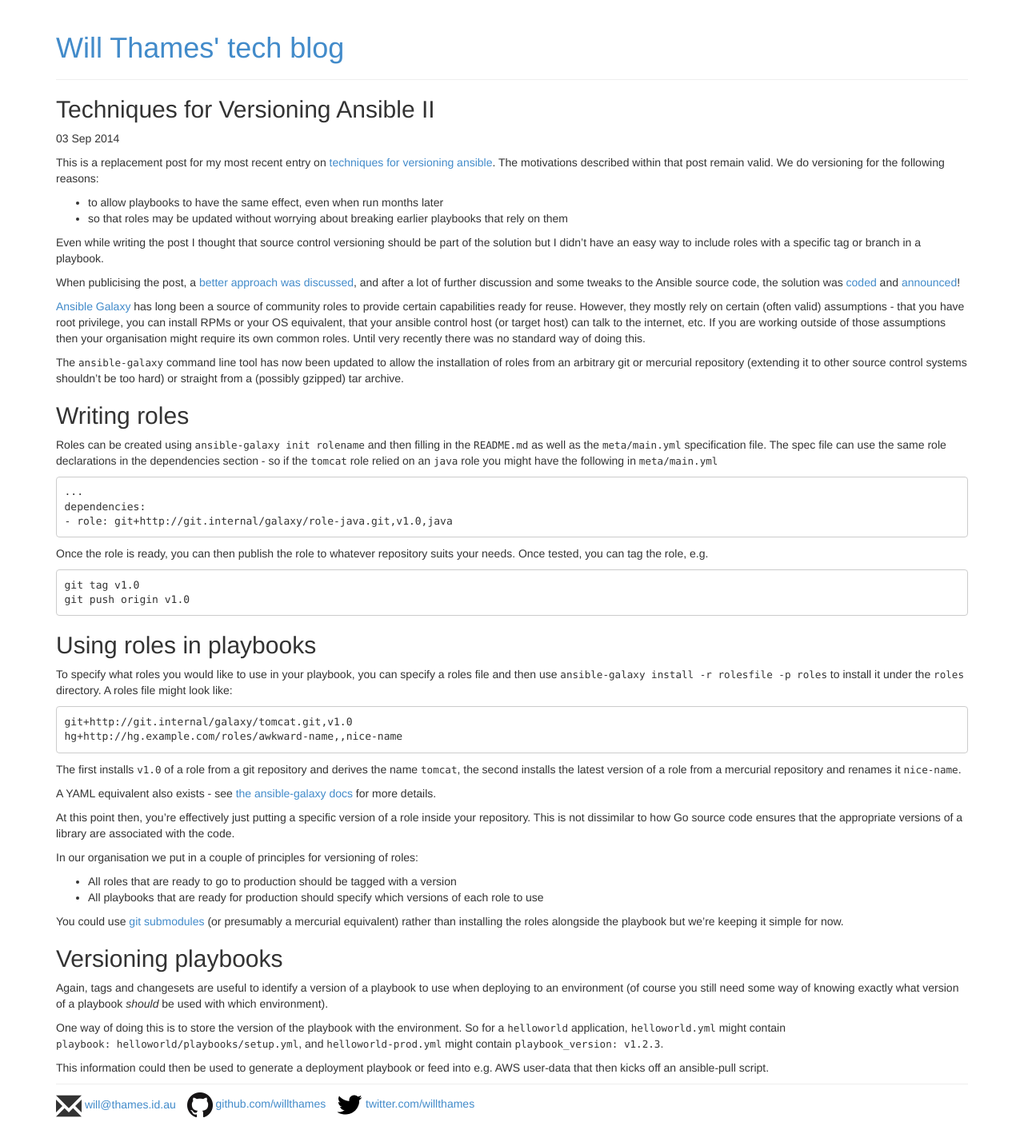
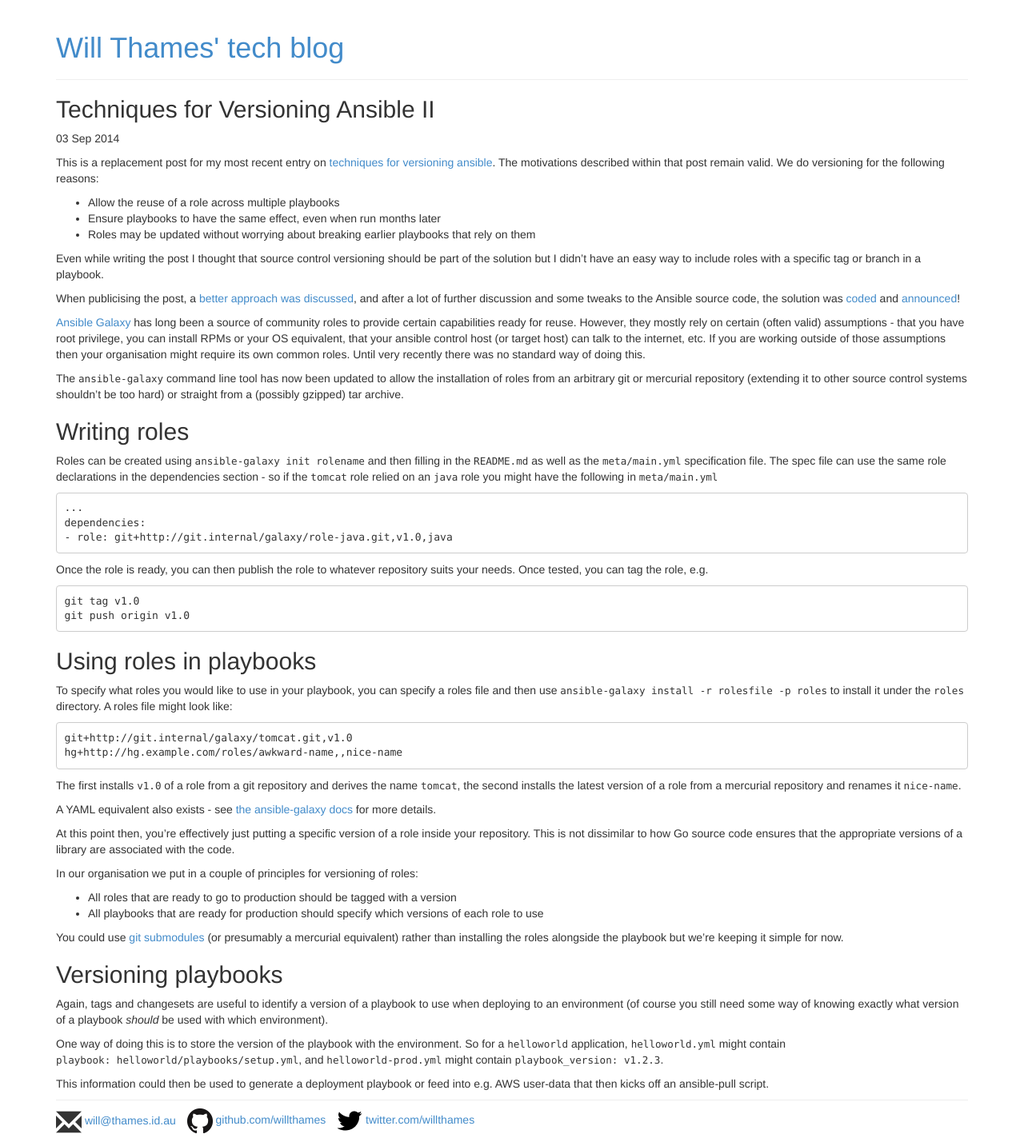
Before and after one commit to willthames/willthames.github.io, a Jekyll site: the page built from _posts/2014-09-03-techniques-for-versioning-ansible-ii.markdown, in a window 1280 px wide. Shown: the whole page at 80% size. Built offline with Jekyll 4.4.1, drawn with Linux system fonts in a browser that asks for light colours; Markdown is read by kramdown in place of the engine named in the settings.

Commit message:
Improved motivation section

```diff
--- a/_posts/2014-09-03-techniques-for-versioning-ansible-ii.markdown
+++ b/_posts/2014-09-03-techniques-for-versioning-ansible-ii.markdown
@@ -8,8 +8,9 @@ This is a replacement post for my most recent entry on
 The motivations described within that post remain valid.
 We do versioning for the following reasons:
 
-* to allow playbooks to have the same effect, even when run months later
-* so that roles may be updated without worrying about breaking earlier
+* Allow the reuse of a role across multiple playbooks
+* Ensure playbooks to have the same effect, even when run months later
+* Roles may be updated without worrying about breaking earlier
   playbooks that rely on them
 
 Even while writing the post I thought that source control versioning
```
